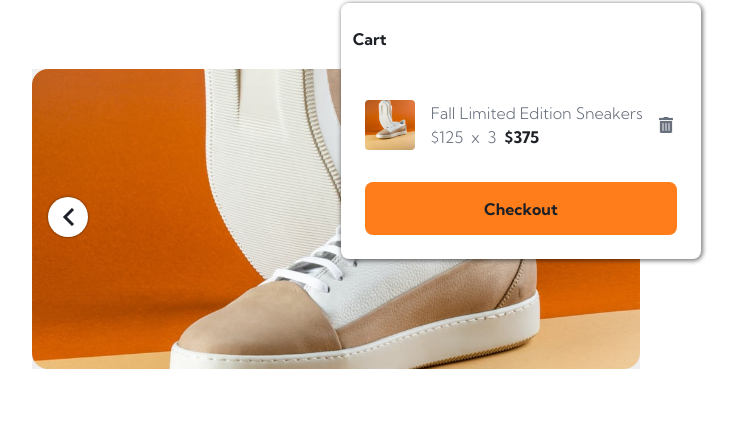
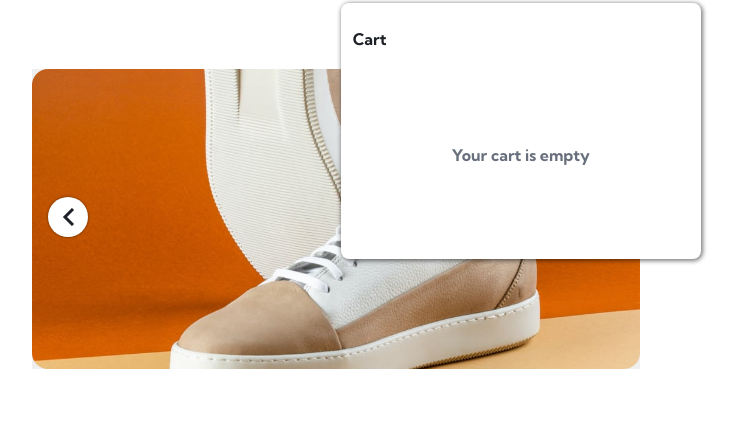
Before and after one commit to rf1303/Ecommerce-product, a plain HTML site: page index.html in a window 1280 px wide. Both pictures are taken after a click on the button 859 px from the left and 45 px from the top of the page. Shown: the part 73-511 px from the top of the page, without its empty margins (304-1041 px from the left). Drawn offline with Linux system fonts and the light colour scheme; a web font is replaced by a local one.

Commit message:
empezando cart add y checkout

```diff
--- a/assets/scss/main.scss
+++ b/assets/scss/main.scss
@@ -169,6 +169,17 @@ body{
   @include tgSize($text-3, 700);
   color: $darkblue;
   padding-inline: $space-150;
+}
+
+.cart__empty {
+  display: flex;
+  align-items: flex-start;
+  justify-content: center;
+}
+
+.empty__text {
+  @include tgSize($text-3, 700);
+  color: $darkgreyblue;
 }
 
 .cart__items {
--- a/index.html
+++ b/index.html
@@ -54,7 +54,10 @@
         </section>
         <section class="cart__box display__none">
             <h2 class="cart__title">Cart</h2>
-            <section class="cart__items">
+            <section class="cart__empty">
+                <p class="empty__text">Your cart is empty</p>
+            </section>
+            <section class="cart__items display__none">
                <img class="items__images" src="./assets/images/image-product-1-thumbnail.jpg" alt="thumbail">
                <section class="items__product">
                    <span class="items__details">Fall Limited Edition Sneakers</span>
@@ -69,7 +72,7 @@
                    <img class="trash__image" src="./assets/images/icon-delete.svg" alt="">
                </button>
             </section>
-            <button type="button" class="button__checkout">Checkout</button>
+            <button type="button" class="button__checkout display__none">Checkout</button>
         </section>
     </header>
     <main class="wrappers__sneakers">
```
Also changed, not shown: assets/css/style.css, 1 other file.
